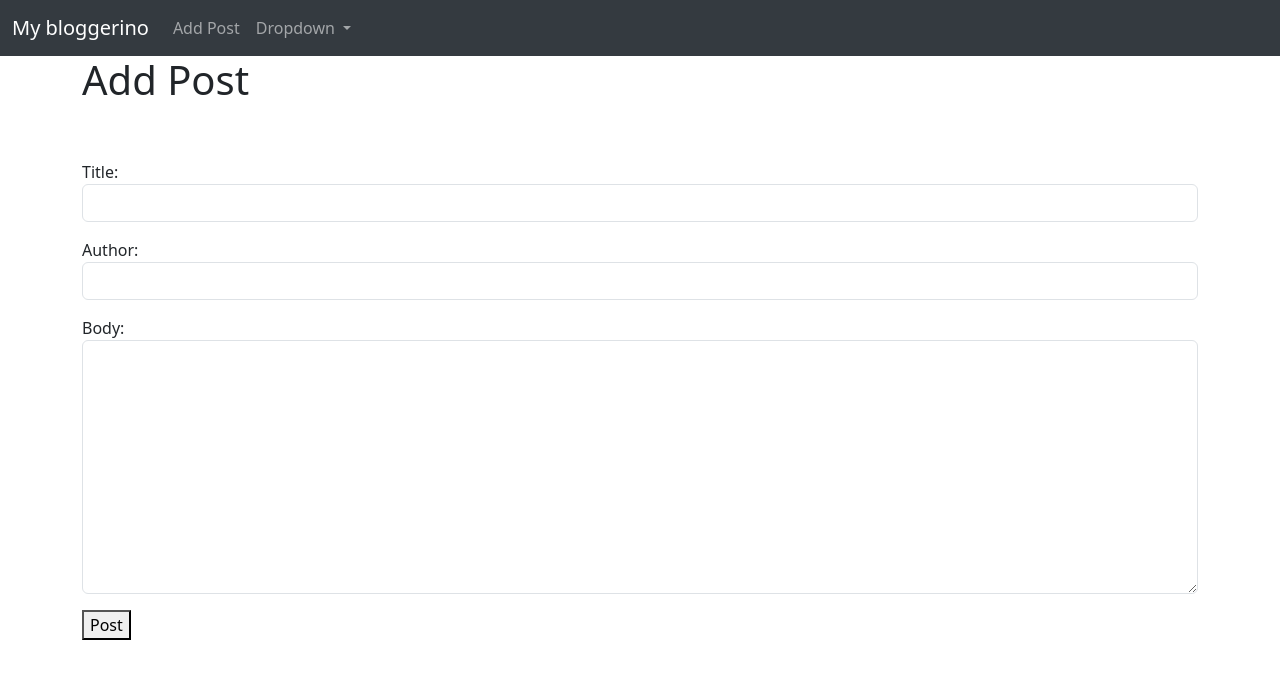
After one commit to Leyght811/blogdemo, a Django app: page /add_post/ in a window 1280 px wide. The commit adds this page. Shown: the top 679 px of the page. Run offline with Django 5.2, Linux system fonts and the light colour scheme.

Commit message:
add edit and update posts

```diff
--- /dev/null
+++ b/theblog/forms.py
@@ -0,0 +1,23 @@
+from django import forms
+from .models import Post
+
+class PostForm(forms.ModelForm):
+    class Meta:
+        model = Post
+        fields = ('title', 'author', 'body')
+
+        widgets = {
+            'title': forms.TextInput(attrs={'class':'form-control'}),
+            'author': forms.TextInput(attrs={'class':'form-control'}),
+            'body': forms.Textarea(attrs={'class':'form-control'}),
+        }
+
+class EditPostForm(forms.ModelForm):
+    class Meta:
+        model = Post
+        fields = ('title', 'body')
+
+        widgets = {
+            'title': forms.TextInput(attrs={'class':'form-control'}),
+            'body': forms.Textarea(attrs={'class':'form-control'}),
+        }
--- a/theblog/models.py
+++ b/theblog/models.py
@@ -1,5 +1,6 @@
 from django.db import models
 from django.contrib.auth.models import User
+from django.urls import reverse
 
 class Post(models.Model):
     title = models.CharField(max_length=255)
@@ -8,3 +9,6 @@ class Post(models.Model):
 
     def __str__(self):
         return self.title + ' | ' + str(self.author)
+
+    def get_absolute_url(self):
+        return reverse('article_details', args=(str(self.id)))
--- /dev/null
+++ b/theblog/templates/add_post.html
@@ -0,0 +1,18 @@
+{% extends 'base.html' %}
+
+{% block title %} Create new blog post {% endblock %}
+
+{% block content %}
+
+<h1>Add Post</h1>
+
+<br /> <br />
+<div class="form-group">
+<form method="POST">
+    {% csrf_token %}
+    {{ form.as_p }}
+    <button>Post</button>
+</form>
+</div>
+
+{% endblock %}
--- a/theblog/templates/article_details.html
+++ b/theblog/templates/article_details.html
@@ -6,7 +6,7 @@
 
 <h1>{{ post.title }}</h1>
 
-<small> {{ post.author.first_name }} {{ post.author.last_name }} </small>
+<small> {{ post.author.first_name }} {{ post.author.last_name }} - <a href="{% url 'edit_post' post.pk %}">Edit</a> </small>
 <br />
 <hr>
 <br />
--- a/theblog/templates/base.html
+++ b/theblog/templates/base.html
@@ -42,7 +42,7 @@
                 >
                     <ul class="navbar-nav me-auto mb-2 mb-lg-0">
                         <li class="nav-item">
-                            <a class="nav-link" href="#">Link</a>
+                            <a class="nav-link" href={% url 'add_post' %}>Add Post</a>
                         </li>
                         <li class="nav-item dropdown">
                             <a
--- a/theblog/templates/home.html
+++ b/theblog/templates/home.html
@@ -7,7 +7,7 @@
 <ul>
     {% for post in object_list %}
     <li>
-        <a href="{% url 'article-details' post.pk %}">{{ post.title }}</a> - {{ post.author }} <br />
+        <a href="{% url 'article_details' post.pk %}">{{ post.title }}</a> - {{ post.author }} - <small><a href="{% url 'edit_post' post.pk %}">Edit</a></small> <br />
         {{ post.body }}
     </li>
 
--- a/theblog/urls.py
+++ b/theblog/urls.py
@@ -3,5 +3,7 @@ from . import views
 
 urlpatterns = [
     path('', views.HomeView.as_view(), name='home'),
-    path('article/<int:pk>', views.ArticleDetailView.as_view(), name='article-details')
+    path('article/<int:pk>', views.ArticleDetailView.as_view(), name='article_details'),
+    path('add_post/', views.AddPostView.as_view(), name='add_post'),
+    path('article/edit/<int:pk>', views.UpdatePostView.as_view(), name='edit_post'),
 ]
--- a/theblog/views.py
+++ b/theblog/views.py
@@ -1,6 +1,7 @@
 from django.shortcuts import render
-from django.views.generic import ListView, DetailView
+from django.views.generic import ListView, DetailView, CreateView, UpdateView
 from .models import Post
+from .forms import PostForm, EditPostForm
 
 # def home(request):
 #     return render(request, 'home.html', {})
@@ -12,3 +13,13 @@ class HomeView(ListView):
 class ArticleDetailView(DetailView):
     model = Post
     template_name = 'article_details.html'
+
+class AddPostView(CreateView):
+    model = Post
+    form_class = PostForm
+    template_name = 'add_post.html'
+
+class UpdatePostView(UpdateView):
+    model = Post
+    form_class = EditPostForm
+    template_name = 'update_post.html'
```
Also changed, not shown: theblog/templates/update_post.html (added, +18 -0 lines), db.sqlite3.
